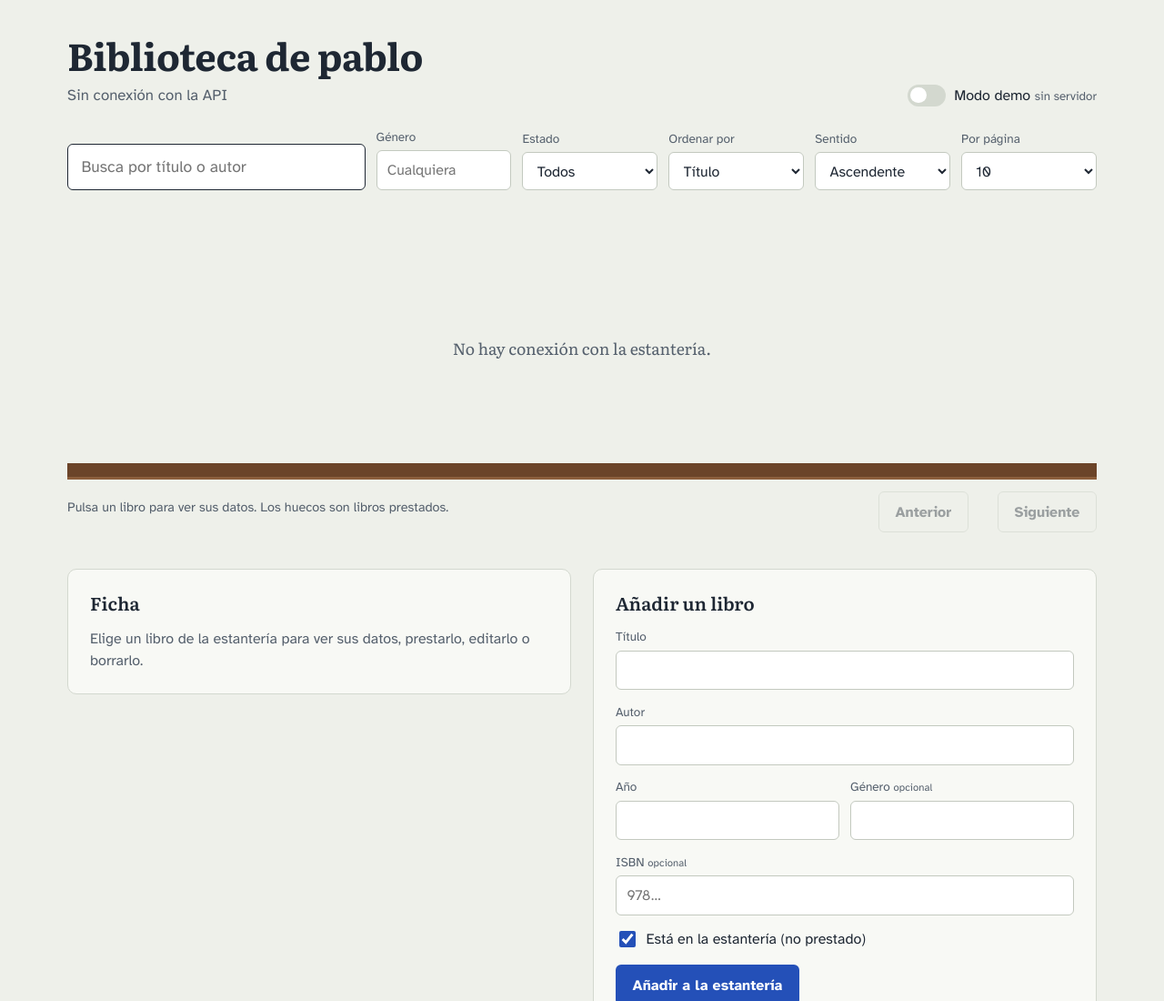
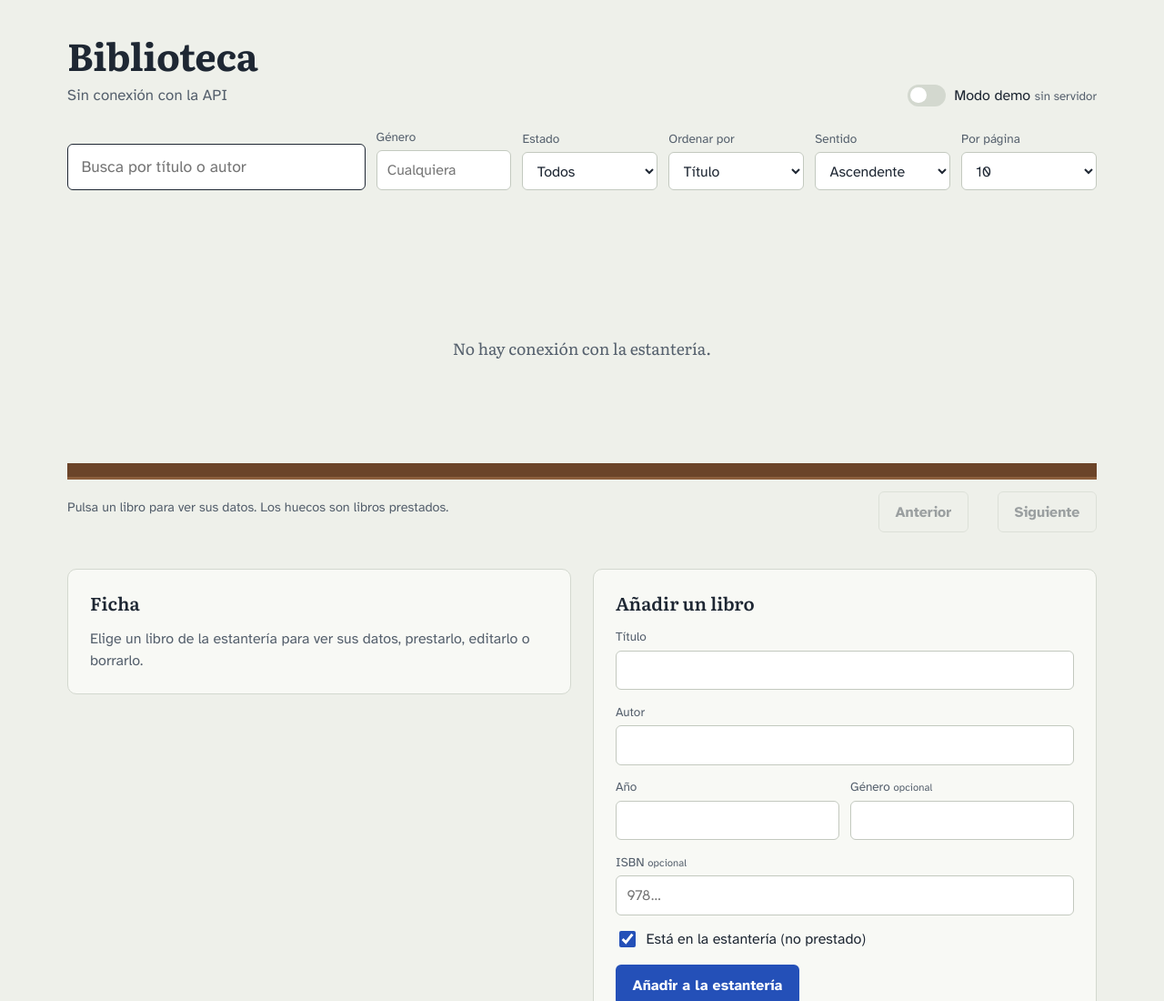
Before and after one commit to pesquinascordero-it/biblioteca-api, a plain HTML site: page frontend/index.html in a window 1280 px wide. Shown: the top 1100 px of the page at 91% size. Drawn offline with Linux system fonts and the light colour scheme; no server answers.

Commit message:
Cambia el título de la página

```diff
--- a/frontend/index.html
+++ b/frontend/index.html
@@ -18,7 +18,7 @@
   <!-- ===== Cabecera ===== -->
   <header class="top">
     <div class="brand">
-      <h1>Biblioteca de pablo</h1>
+      <h1>Biblioteca</h1>
       <p id="shelf-summary" class="summary">Cargando la estantería…</p>
     </div>
 
```
